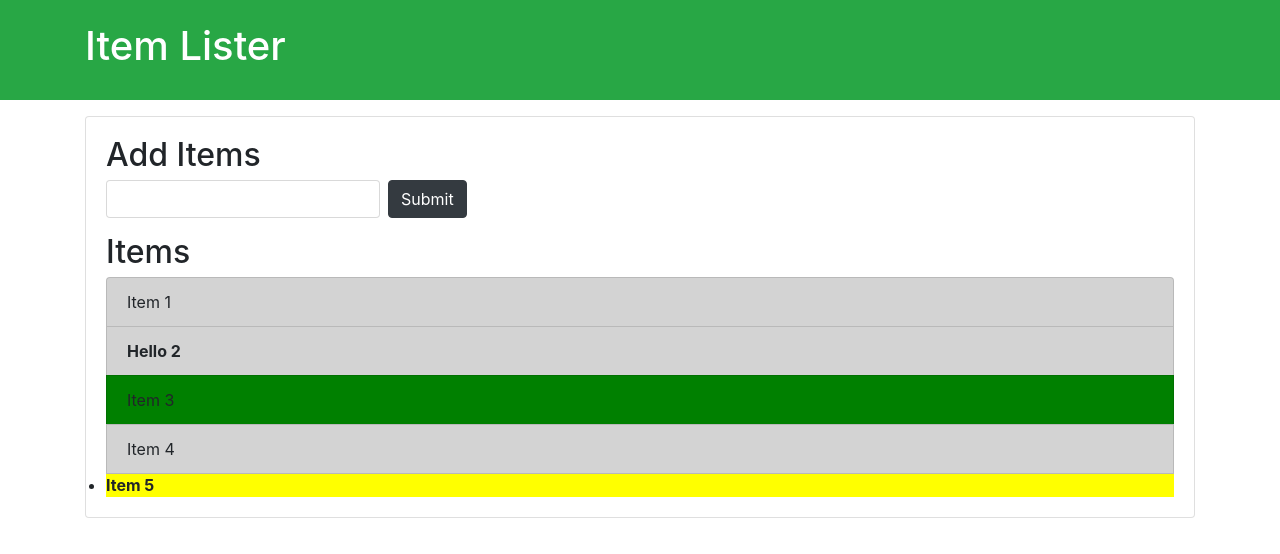
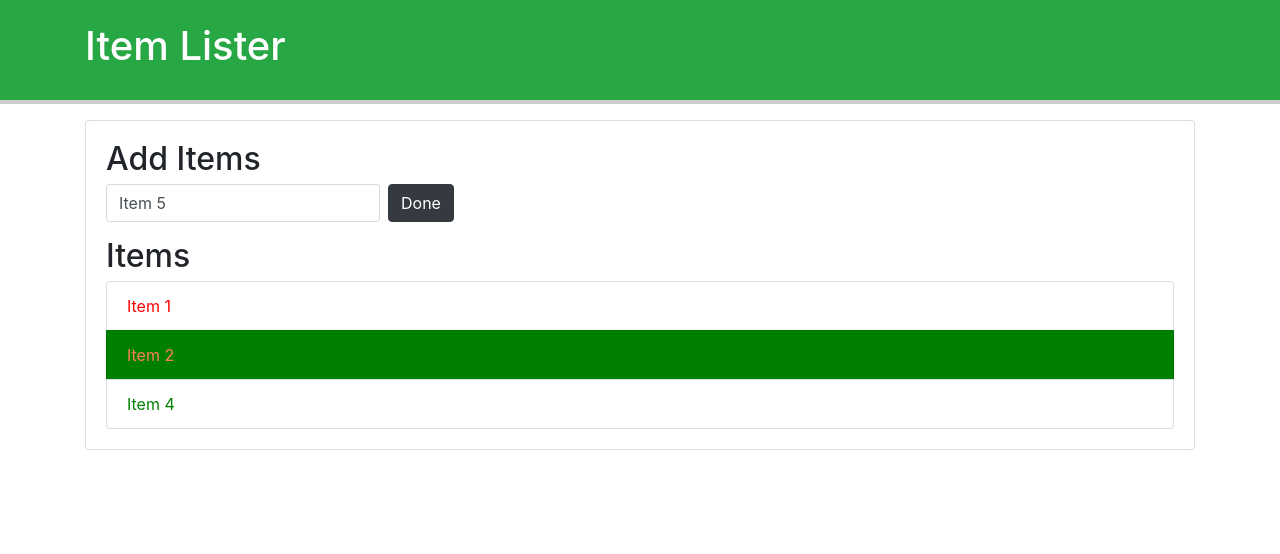
Before and after one commit to BeAyanK/GitStart, a plain HTML site: page index.html in a window 1280 px wide. Drawn offline with nearby package versions, Linux system fonts and the light colour scheme.

Commit message:
querySelector Done

```diff
--- a/index.html
+++ b/index.html
@@ -26,7 +26,7 @@
       <li class="list-group-item">Item 2</li>
       <li class="list-group-item">Item 3</li>
       <li class="list-group-item">Item 4</li>
-      <li class="single-item">Item 5</li>
+
     </ul>
   </div>
   </div>
--- a/oops.js
+++ b/oops.js
@@ -108,23 +108,47 @@
 //     items[i].style.color = 'bold';
 // }
 
-var li = document.getElementsByTagName('li');
-console.log(li[1]);
-li[1].textContent = 'Hello 2';
-li[1].style.fontWeight = 'bold';
-li[1].style.backgroundColor = 'yellow';
+// var li = document.getElementsByTagName('li');
+// console.log(li[1]);
+// li[1].textContent = 'Hello 2';
+// li[1].style.fontWeight = 'bold';
+// li[1].style.backgroundColor = 'yellow';
 
-for (var i=0; i<li.length;i++){
-    li[i].style.backgroundColor = 'lightgray';
-}
+// for (var i=0; i<li.length;i++){
+//     li[i].style.backgroundColor = 'lightgray';
+// }
 
-li[2].style.backgroundColor = 'green';
-for (var i=0; i<li.length;i++){
-    li[i].style.color = 'bold';
-}
+// li[2].style.backgroundColor = 'green';
+// for (var i=0; i<li.length;i++){
+//     li[i].style.color = 'bold';
+// }
 
-var classItem = document.getElementsByClassName('single-item');
-classItem[0].style.backgroundColor = 'yellow';
+// var classItem = document.getElementsByClassName('single-item');
+// classItem[0].style.backgroundColor = 'yellow';
 
-var tagItem = document.getElementsByTagName('li');
-tagItem[4].style.fontWeight = 'bold';
+// var tagItem = document.getElementsByTagName('li');
+// tagItem[4].style.fontWeight = 'bold';
+
+var header = document.querySelector('#main-header');
+header.style.borderBottom = 'solid 4px #ccc';
+
+var input = document.querySelector('input');
+input.value = 'Item 5';
+
+var submit = document.querySelector('input[type="submit"]');
+submit.value = "Done";
+
+var item = document.querySelector('.list-group-item');
+item.style.color = 'red';
+
+var lastItem = document.querySelector('.list-group-item:last-child');
+lastItem.style.color = 'green';
+
+var thirdItem = document.querySelector('.list-group-item:nth-child(3)');
+thirdItem.style.color = 'blue';
+
+var secondItem = document.querySelector('.list-group-item:nth-child(2)');
+secondItem.style.color = 'coral';
+
+secondItem.style.backgroundColor = 'green';
+thirdItem.style.display = 'none';
```
